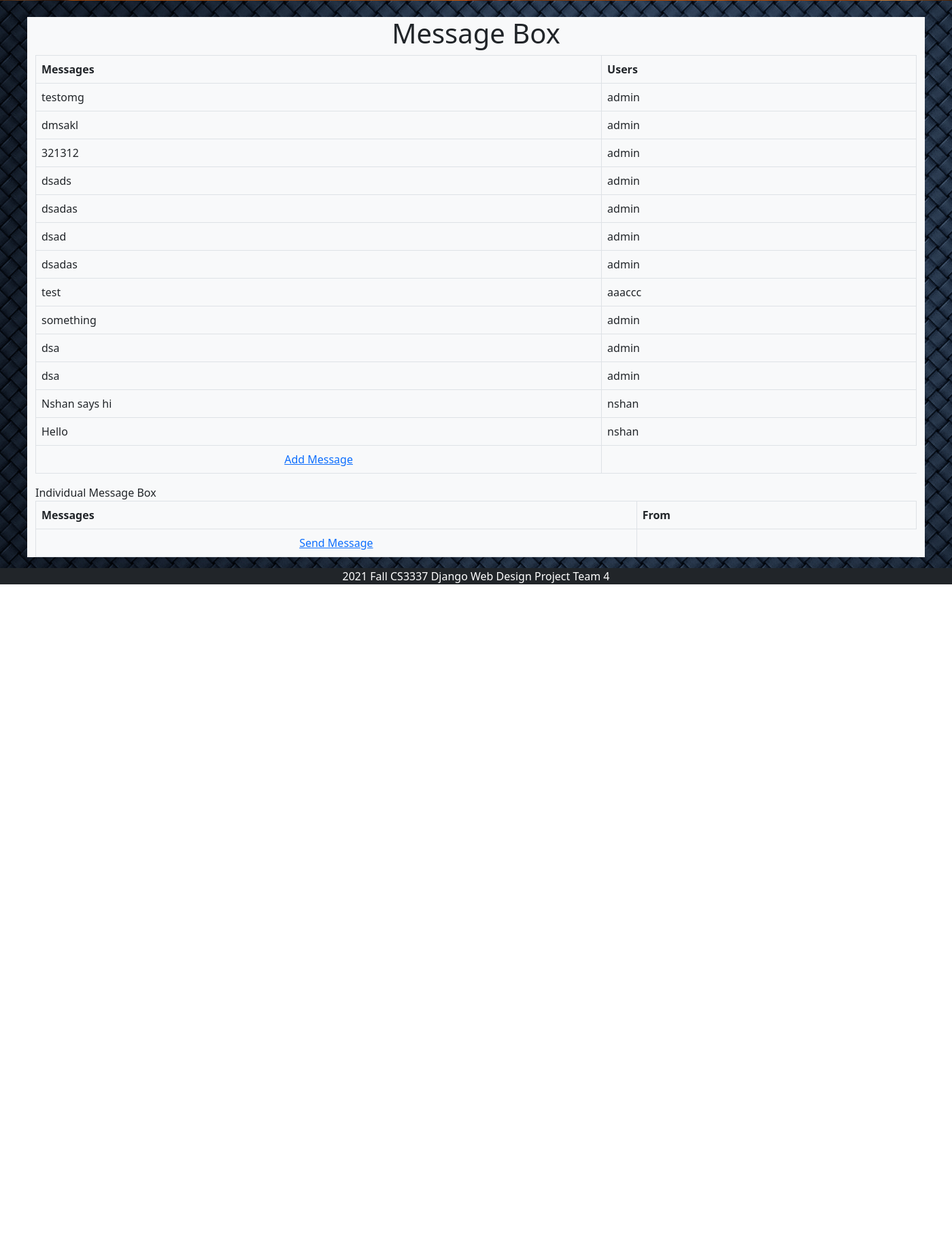
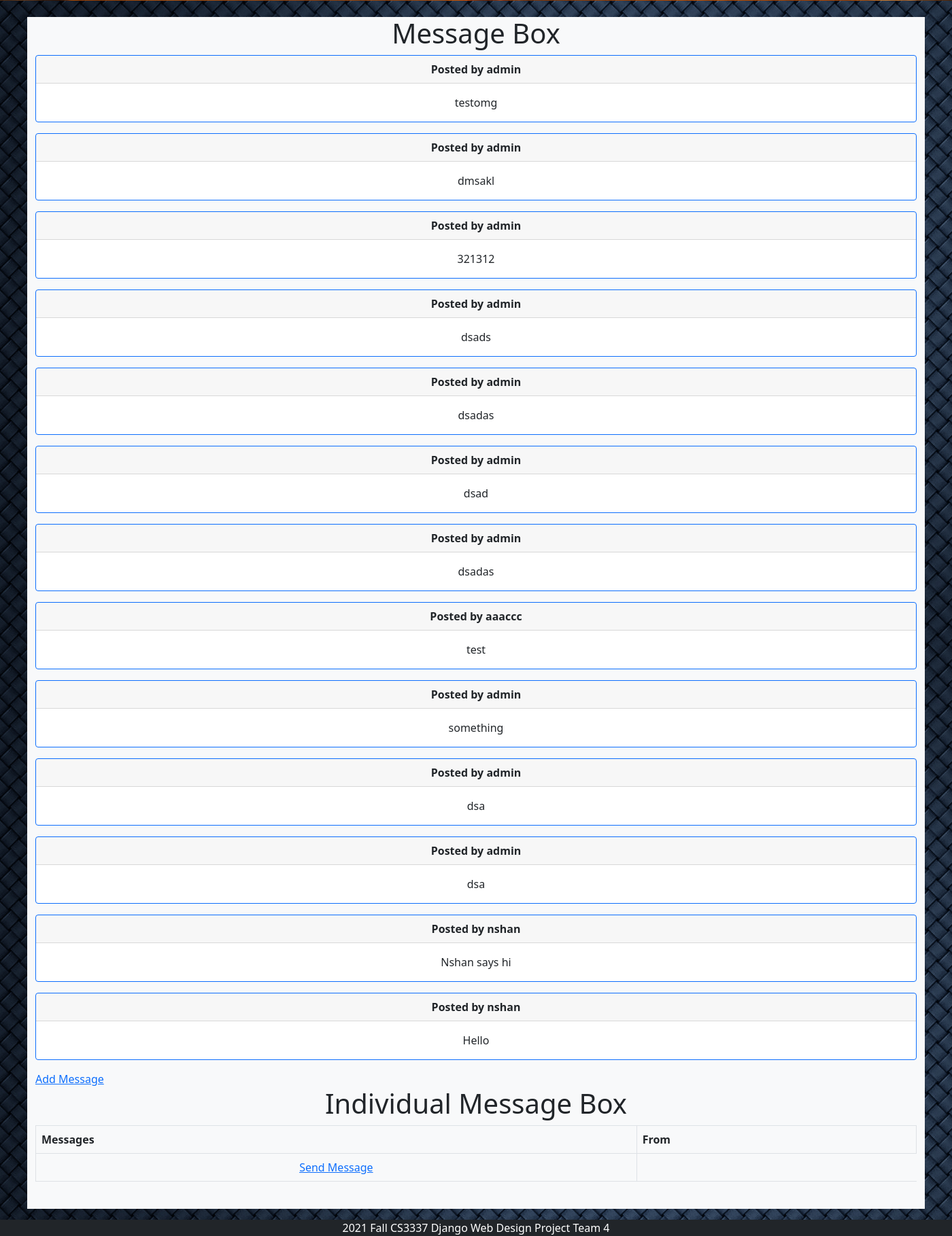
Before and after one commit to LyJacky/pythonspace, a Django app: page /messagebox in a window 1400 px wide. Shown: the part 265-2084 px from the top of the page at 68% size. Before the commit the page ends 1125 px from the top, so only its background shows below. Run offline with Django 3.2, Linux system fonts and the light colour scheme; data comes from the database, SQL or seed files in the repository; both versions use the stored data as it was after the commit.

Commit message:
Changed Bootstrap Style For Many Pages
Changed Bootstrap Style For Many Pages

```diff
--- a/bookEx/bookEx/templates/bookMng/aboutus.html
+++ b/bookEx/bookEx/templates/bookMng/aboutus.html
@@ -2,7 +2,6 @@
 {% load static %}
 
 {% block content %}
-<br>
 <h1 align="center"> About Us </h1>
 <p align="center"> Hello! Thank you for coming to our website! We hope you find what you are looking for!</p>
 <p align="center"> Our Mission: We are 6 computer science students that attend California State University, Los Angeles. We made this
--- a/bookEx/bookEx/templates/bookMng/book_delete.html
+++ b/bookEx/bookEx/templates/bookMng/book_delete.html
@@ -3,7 +3,8 @@
 
 {% block content %}
 <h1 align="center"> Book Deleted </h1>
-<p align="center">The book is deleted successfully</p>
+<p align="center">The book is deleted successfully!</p>
+<br>
 {% endblock content %}
 
 
--- a/bookEx/bookEx/templates/bookMng/index.html
+++ b/bookEx/bookEx/templates/bookMng/index.html
@@ -2,9 +2,11 @@
 {% load static %}
 
 {% block content %}
-<br>
 <h1 align="center"> Welcome to The Archive! </h1>
 <p align="center">This system allows users to post and browse books on campus.</p>
+<div align="center">
+    <img src="{% static 'logo.jpg' %}" class="img-fluid">
+</div>
 <br>
 {% endblock content %}
 
--- a/bookEx/bookEx/templates/bookMng/messagebox.html
+++ b/bookEx/bookEx/templates/bookMng/messagebox.html
@@ -11,27 +11,18 @@
 
 {% block content %}
 <h1 align="center"> Message Box </h1>
-  <table class="table table-bordered">
-          <thead>
-        <tr>
-            <th scope="col">Messages</th>
-            <th scope="col">Users</th>
-        </tr>
-    </thead>
       {% for message in messages %}
-        <tr>
-            <td>{{ message.message }} </td>
-            <td>{{ message.username }} </td>
-        </tr>
-            {% endfor %}
-        <tr>
-            <td align="center">
-                <a href="book_message">Add Message</a>
-            </td>
-        </tr>
-  </table>
-
-  Individual Message Box
+<div class="card text-center mb-3 border-primary">
+    <div class="card-header">
+        <b>Posted by {{ message.username }}</b>
+    </div>
+    <div class="card-body">
+        <p class="card-text"> {{ message.message }}</p>
+    </div>
+</div>
+      {% endfor %}
+<a href="book_message">Add Message</a>
+<h1 align="center"> Individual Message Box </h1>
   <table class="table table-bordered">
           <thead>
         <tr>
@@ -51,4 +42,5 @@
             </td>
         </tr>
   </table>
+<br>
 {% endblock content %}
--- a/bookEx/bookEx/templates/bookMng/postbook.html
+++ b/bookEx/bookEx/templates/bookMng/postbook.html
@@ -4,7 +4,7 @@
 {% block content %}
 <h1 align="center"> Post Book </h1>
 {% if submitted %}
-<h1> Book Posted Successfully! </h1>
+<h1 align="center"> Book Posted Successfully! </h1>
 {% else %}
     <form action="" enctype="multipart/form-data" method="post" novalidate>
         <div align="center">
@@ -12,7 +12,7 @@
                 {{form.as_table}}
                 <tr>
                     <td colspan="2">
-                        <button type="submit" name="submit" class="btn btn-primary btn-lg" value="Submit"> Submit</button>
+                        <button type="submit" name="submit" class="btn btn-primary" value="Submit"> Submit</button>
                     </td>
                 </tr>
             </table>
```
Also changed, not shown: bookEx/bookEx/templates/bookMng/book_detail.html (+6 -5 lines), bookEx/bookEx/templates/bookMng/displaybooks.html (+7 -6 lines), bookEx/bookEx/templates/bookMng/mybooks.html (+7 -5 lines), bookEx/bookEx/templates/bookMng/search.html (+8 -5 lines), bookEx/bookEx/static/logo.jpg (added), bookEx/db.sqlite3.
